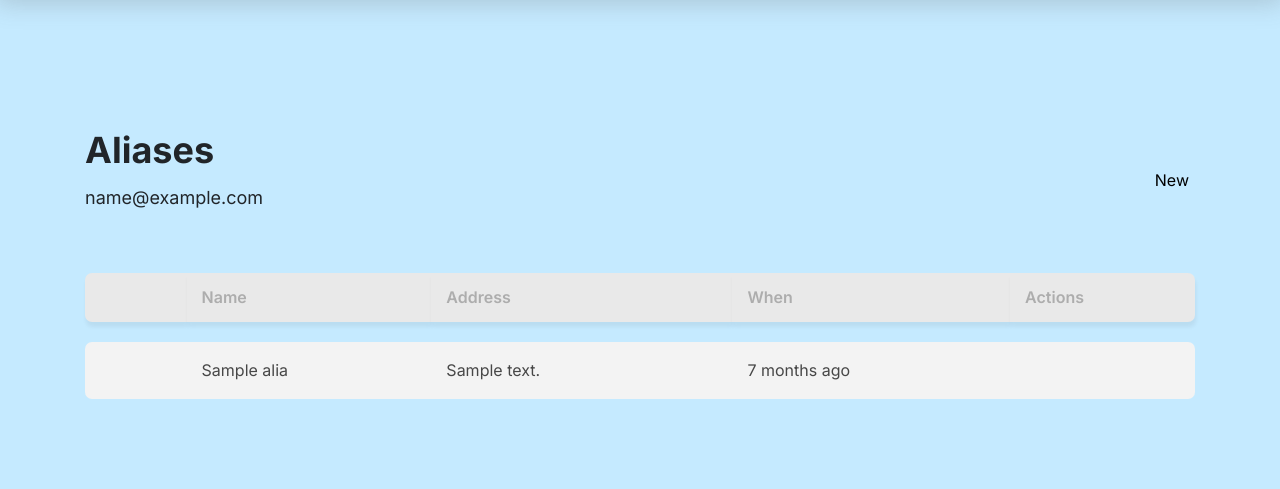
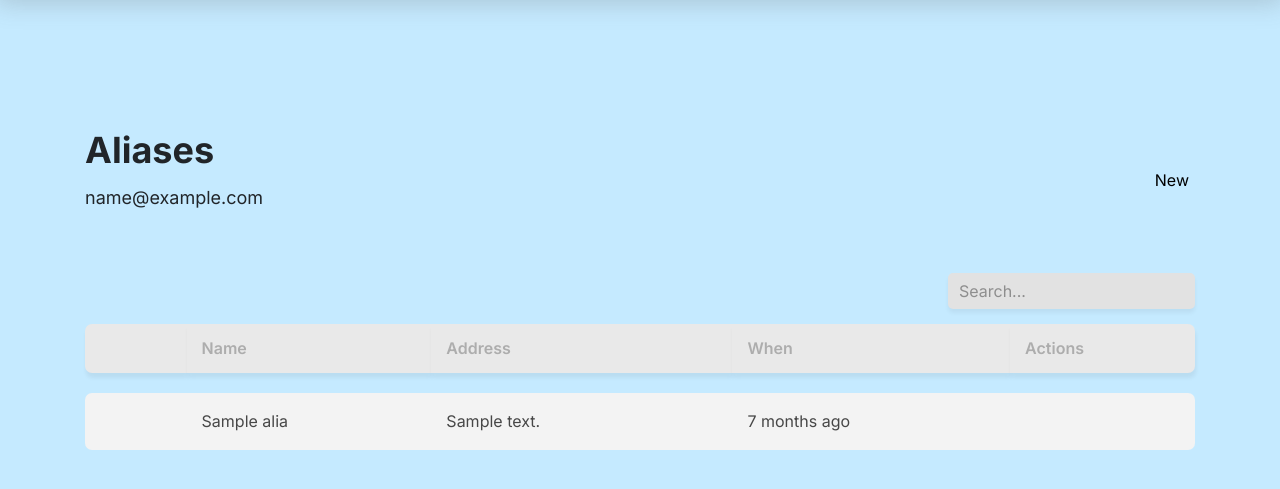
Before and after one commit to stephancill/forwardmail, a Django app: page / in a window 1280 px wide. Shown: the part 56-545 px from the top of the page. Run offline with Django 3.2, Linux system fonts and the light colour scheme; a user stored in the database is signed in; tables that the repository leaves empty hold one stand-in row (values such as "Sample post"); some libraries are stand-ins or nearby versions.

Commit message:
Add search bar

```diff
--- a/static/css/aliases.css
+++ b/static/css/aliases.css
@@ -1,7 +1,3 @@
-table {
-    margin-top: 46px;
-}
-
 tr .actions clr-icon {
     visibility: hidden;
 }
--- a/static/css/style.css
+++ b/static/css/style.css
@@ -20,13 +20,33 @@ a {
 }
 
 input {
-    background: #E0E0E0;
+    background: #E2E2E2;
     border-radius: 5px;
     font-size: 16px;
     line-height: 20px;
     padding-left: 11px;
-    padding-top: 6px;
-    padding-bottom: 6px;
+    padding-top: 8px;
+    padding-bottom: 8px;
+    outline: none;
+    border: none;
+    box-shadow: 0px 4px 4px rgba(0, 0, 0, 0.05);
+}
+
+input:focus {
+    box-shadow: 0px 4px 4px rgba(0, 0, 0, 0.2);
+}
+
+::placeholder { /* Chrome, Firefox, Opera, Safari 10.1+ */
+    color: #8E8E8E;
+    opacity: 1; /* Firefox */
+}
+
+:-ms-input-placeholder { /* Internet Explorer 10-11 */
+    color: #8E8E8E;
+}
+
+::-ms-input-placeholder { /* Microsoft Edge */
+    color: #8E8E8E;
 }
 
 section {
@@ -44,10 +64,8 @@ button {
 }
 
 table {
-    margin-top: 46px;
     border-collapse: collapse;
 }
-
 
 th {
     box-shadow: 1px 5px 4px rgba(0, 0, 0, 0.06);
--- a/static/js/aliases.js
+++ b/static/js/aliases.js
@@ -35,3 +35,24 @@ function prepareEditModal({formURL, value}) {
   csrfField.value = getCookie("csrftoken")
   textInput.value = value
 }
+
+function onSearchInputChange() {
+  // Declare variables
+  var input, filter, table, tr, tds, td, i, j, txtValue;
+  input = document.getElementById("alias-table-search");
+  filter = input.value.toUpperCase();
+  table = document.getElementById("alias-table");
+  tr = table.querySelectorAll("tbody tr");
+
+  // Loop through all table rows, and hide those who don't match the search query
+  Array.from(tr).forEach(row => {
+    if (Array.from(row.querySelectorAll(".value")).some(e => {
+      let value = e.textContent || e.innerText
+      return value.toUpperCase().indexOf(filter) > -1
+    })) {
+      row.style.display = "";
+    } else {
+      row.style.display = "none";
+    }
+  })
+}
--- a/templates/aliases.html
+++ b/templates/aliases.html
@@ -32,8 +32,13 @@
     </div>
   </div>
 
+  <div class="row" style="margin-top: 46px;">
     {% if aliases %}
-  <table class="col">
+    <div class="col">
+      <div class="text-right" style="margin-bottom: 15px;">
+        <input id="alias-table-search" form="search-form" type="search" placeholder="Search..." oninput="onSearchInputChange()">
+      </div>
+      <table id="alias-table" style="width: 100%;">
         <thead>
           <tr>
             <th></th>
@@ -52,11 +57,11 @@
               </span>
             </td>
             <td>
-          <span>{{alias.name}}</span>
+              <span class="value">{{alias.name}}</span>
             </td>
             <td title="Click to copy">
               <span class="email">
-            <span>{{alias.proxy_address}}</span> <span class="actions"><clr-icon shape="copy" size="20"></clr-icon></span>
+                <span class="value">{{alias.proxy_address}}</span> <span class="actions"><clr-icon shape="copy" size="20"></clr-icon></span>
               </span>
             </td>
             <td><span title="{{alias.date}}">{{alias.date|timesince}} ago</span> </td>
@@ -78,10 +83,11 @@
           {% endfor %}
         </tbody>
       </table>
+    </div>
     {% else %}
     <h2>Aliases you  <a data-toggle="modal" data-target="#create-alias-modal" href="#">create</a> will end up here...</h2>
-
     {% endif %}
+  </div>
 </section>
 
 
```
Lines whose indentation alone changed are shown as unchanged.
